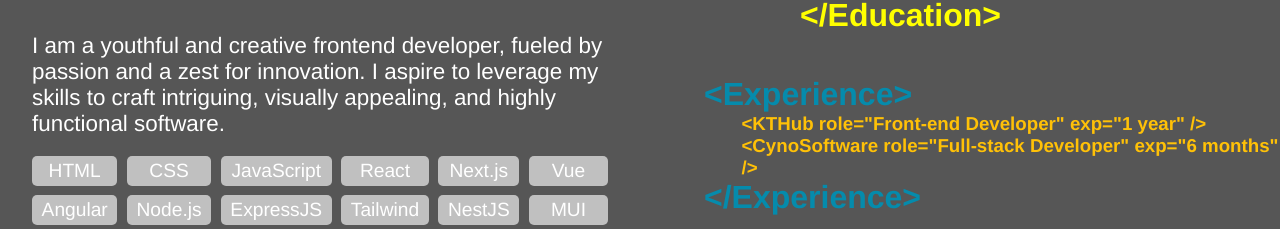
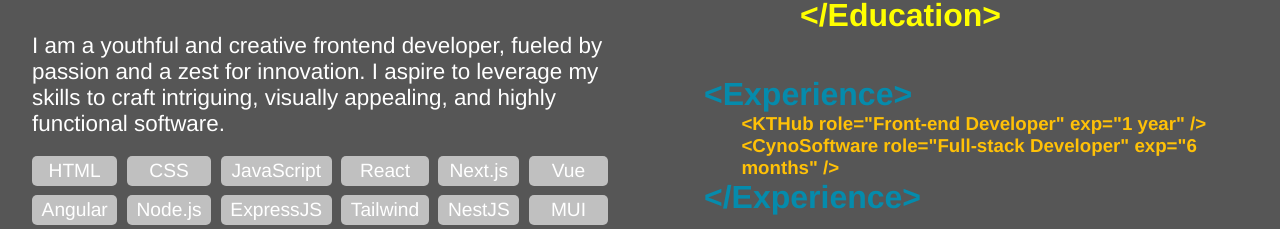
Before and after one commit to AKflower/Portfolio, a Vue app: page / in a window 1280 px wide. Shown: the part 1072-1301 px from the top of the page. Built offline with nearby package versions, Linux system fonts and the light colour scheme.

Commit message:
[Fix] Css

```diff
--- a/src/components/About.vue
+++ b/src/components/About.vue
@@ -191,7 +191,7 @@ export default {
   margin: 0 !important;
 }
 .about-container h3 {
-  padding: 0 0 0 2em;
+  padding: 0 .5em 0 2em;
 }
 .column {
   text-align: left;
--- a/src/components/Project.vue
+++ b/src/components/Project.vue
@@ -86,6 +86,7 @@ export default {
         padding: 1em 0;
         flex-grow: 1;
         font-weight: 500;
+        flex-wrap: wrap;
     }
     .btn-demo-container {
        text-align: right;
```
